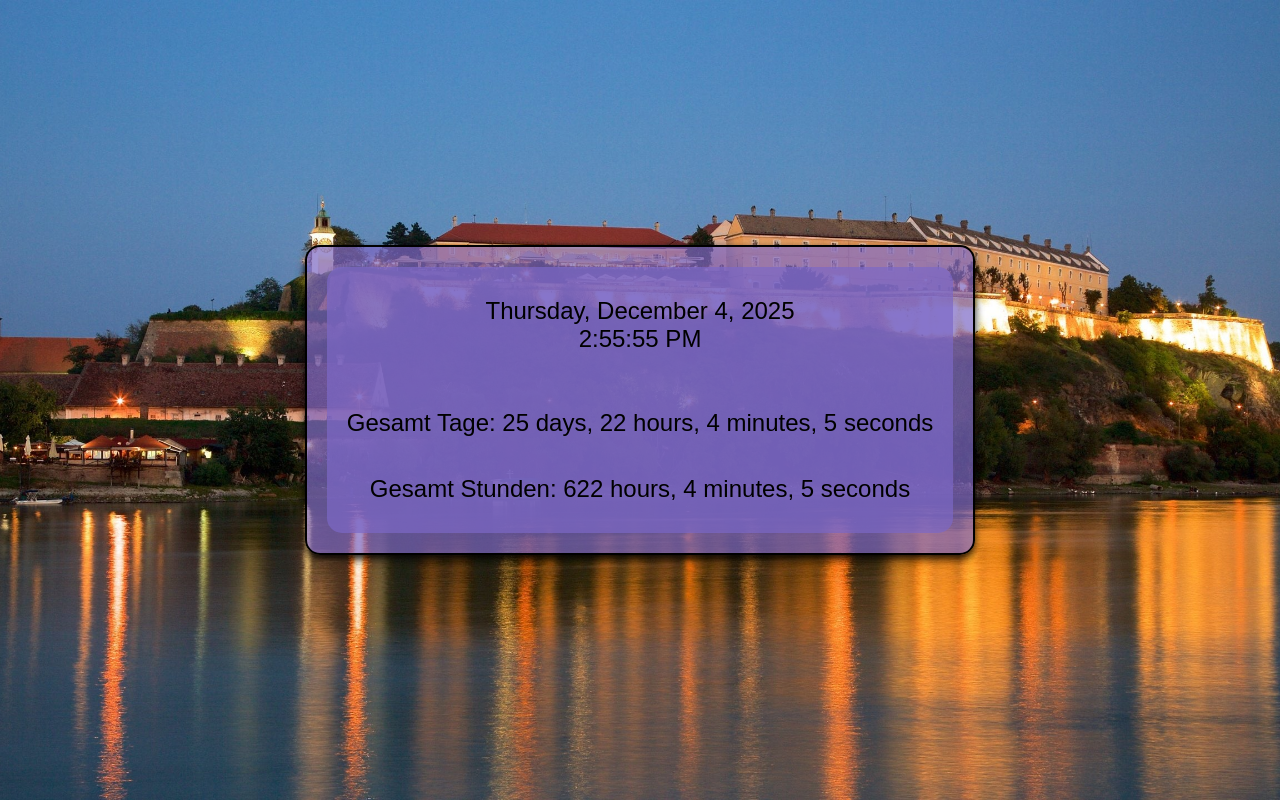
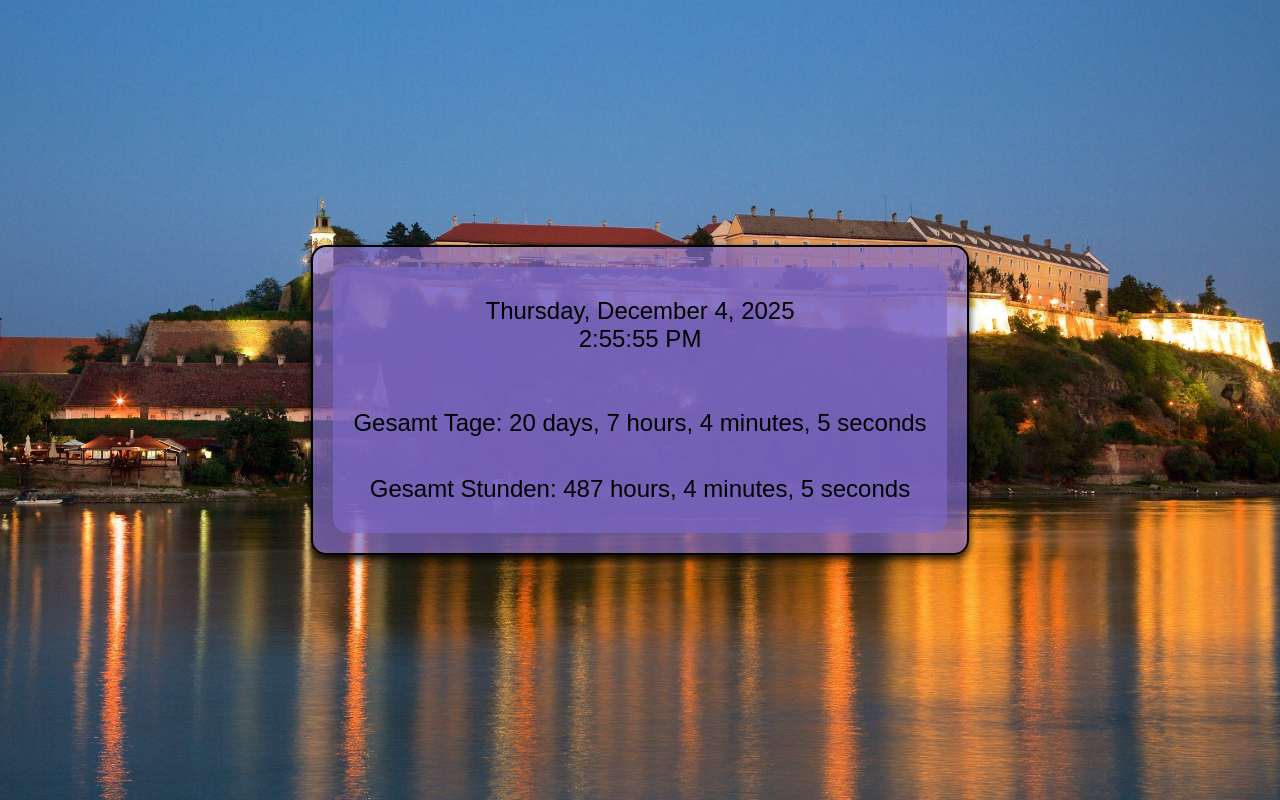
Before and after one commit to no0bykun/counter, a plain HTML site: page index.html in a window 1280 px wide. Drawn offline with Linux system fonts and the light colour scheme.

Commit message:
Change target date for countdown
Updated target date in countdown script.

```diff
--- a/index.html
+++ b/index.html
@@ -70,7 +70,7 @@
             <div id="countdown2" aria-live="polite"></div>
             <script>
             // Set your target date here (format: YYYY, MM-1, DD, HH, MM, SS)
-            const TARGET_DATE = new Date(2025, 11, 30, 13, 00, 00); // Example: January 1, 2024
+            const TARGET_DATE = new Date(2025, 11, 24, 22, 00, 00);
 
             (function startClock() {
                 const dateEl = document.getElementById('date');
@@ -116,4 +116,5 @@
         </div>
     </div>
 </body>
+
 </html>
```
